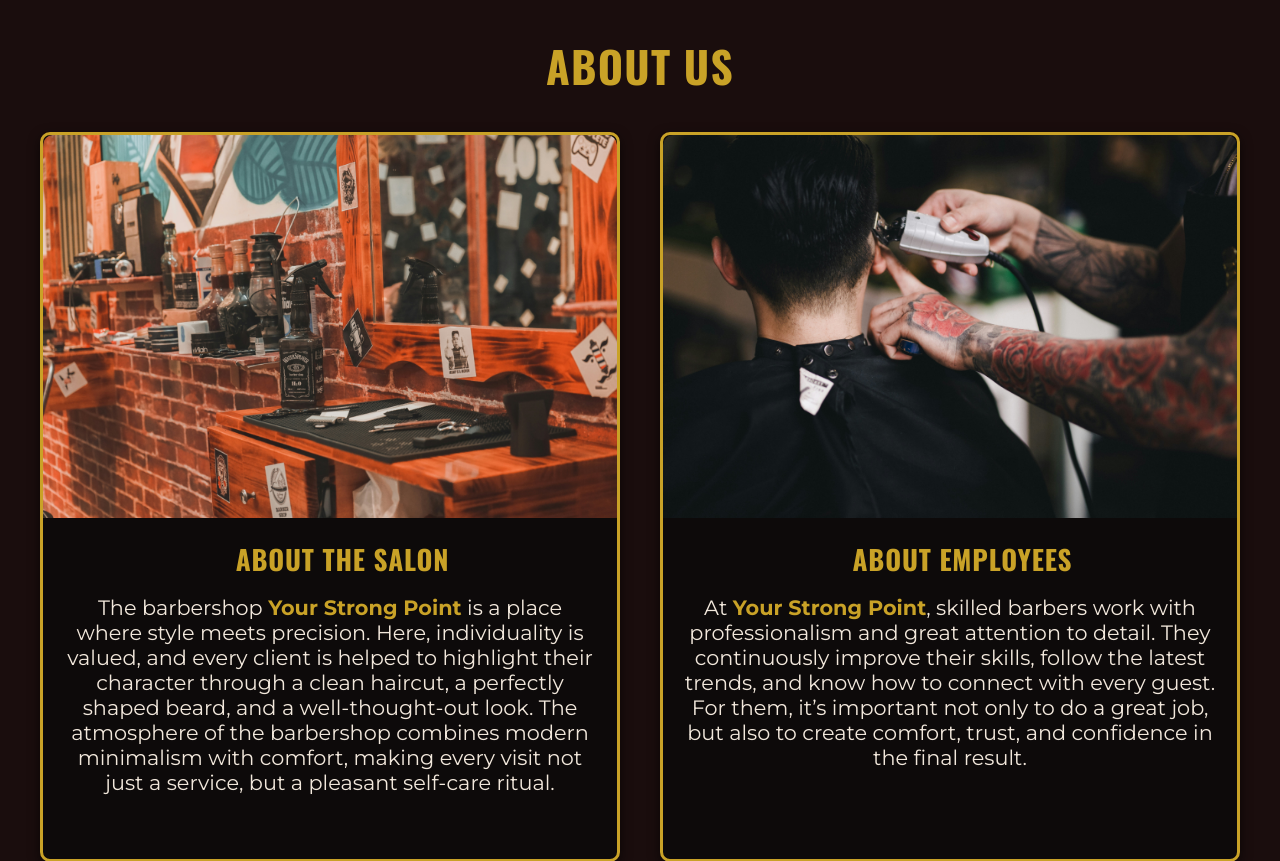
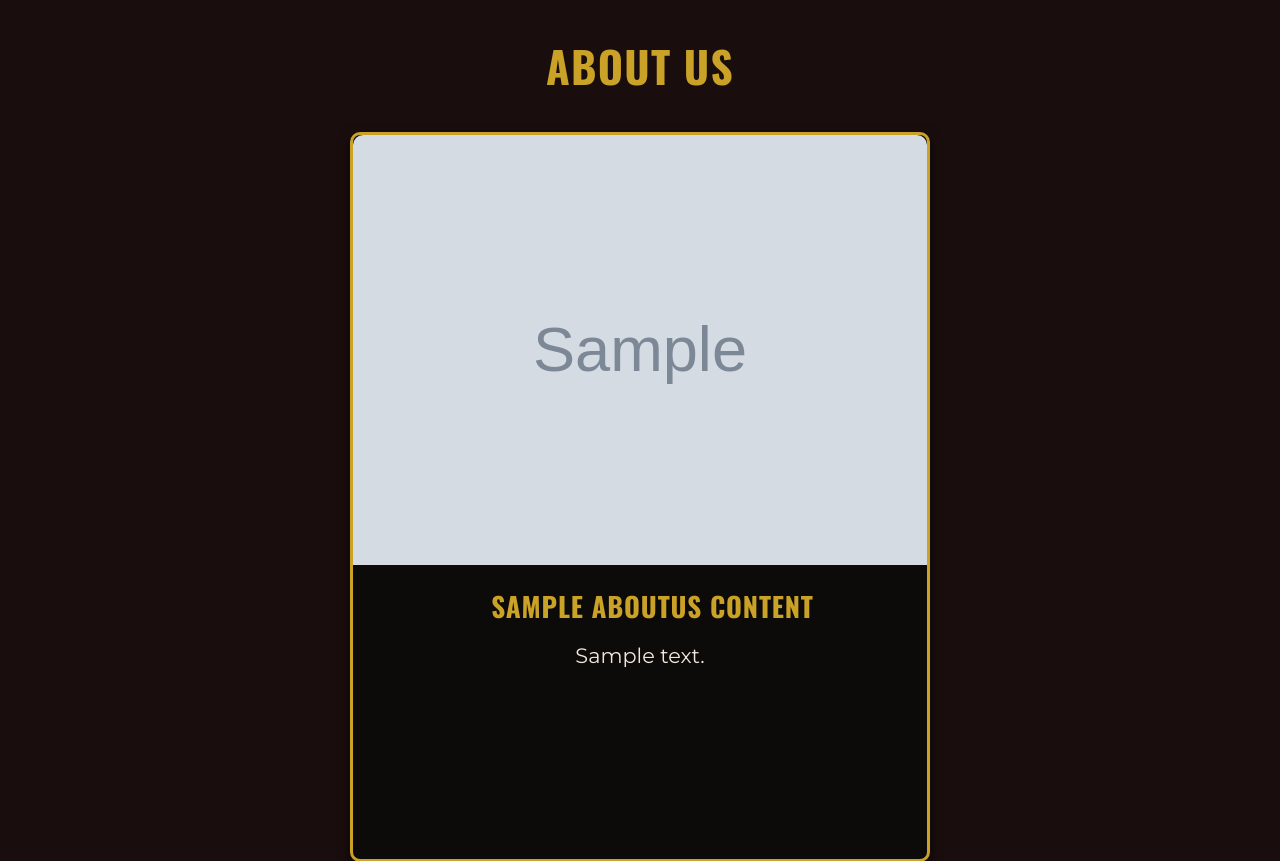
Before and after one commit to Andriiprog08/Barber-shop, a Flask app: template templates/index.html in a window 1280 px wide. Shown: the part 176-1037 px from the top of the page. Run offline with Flask 3, Linux system fonts and the light colour scheme; the template is opened without the code that fills it: most values are stand-ins (such as "Sample title", 1, 10 or a date in 2020); grey boxes marked "Sample" are stand-in pictures.

Commit message:
refactor: remove data in about us content main.html

```diff
--- a/templates/index_part/main.html
+++ b/templates/index_part/main.html
@@ -6,30 +6,15 @@
         </div>
 
         <div class="aboutusContainer">
-
-            <div class="cardAboutus">
-                <img class="aboutusImg" src="static/img/barbershop.jpg" alt="barber shop">
-                <div class="content-aboutUs">
-                    <h2>About The Salon</h2>
-                    <p>The barbershop <b>Your Strong Point</b> is a place where style meets precision. Here,
-                        individuality is valued, and every client is helped to highlight their character through a clean haircut,
-                        a perfectly shaped beard, and a well-thought-out look. The atmosphere of the barbershop combines modern minimalism with comfort,
-                        making every visit not just a service, but a pleasant self-care ritual.
-                    </p>
+            {%for id, aboutusContent in aboutusContents.items() %}
+                <div class="cardAboutus">
+                    <img class="aboutusImg" src="{{aboutusContent.img}}" alt="{{aboutusContent.alt}}">
+                    <div class="content-aboutUs">
+                        <h2>{{aboutusContent.title}}</h2>
+                        <p>{{aboutusContent.text}}</p>
+                    </div>
                 </div>
-            </div>
-
-            <div class="cardAboutus">
-                <img class="aboutusImg" src="static/img/hai-phu.jpg" alt="Hair Style">
-                <div class="content-aboutUs">
-                    <h2>About employees</h2>
-                    <p>At <b>Your Strong Point</b>, skilled barbers work with professionalism and great attention to detail.
-                        They continuously improve their skills, follow the latest trends, and know how to connect with every guest.
-                        For them, it’s important not only to do a great job, but also to create comfort, trust, and confidence in the final result.
-                    </p>
-                </div>
-
-            </div>
+            {%endfor%}
         </div>
 
     </div>
```
